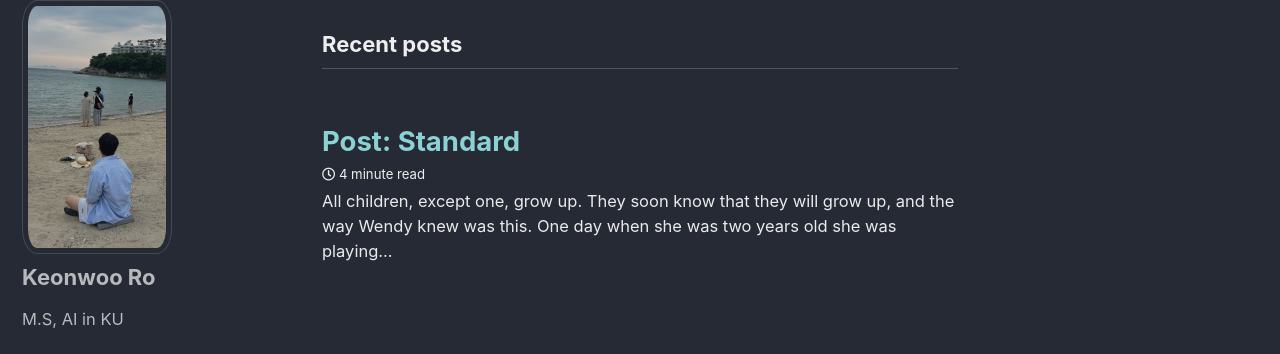
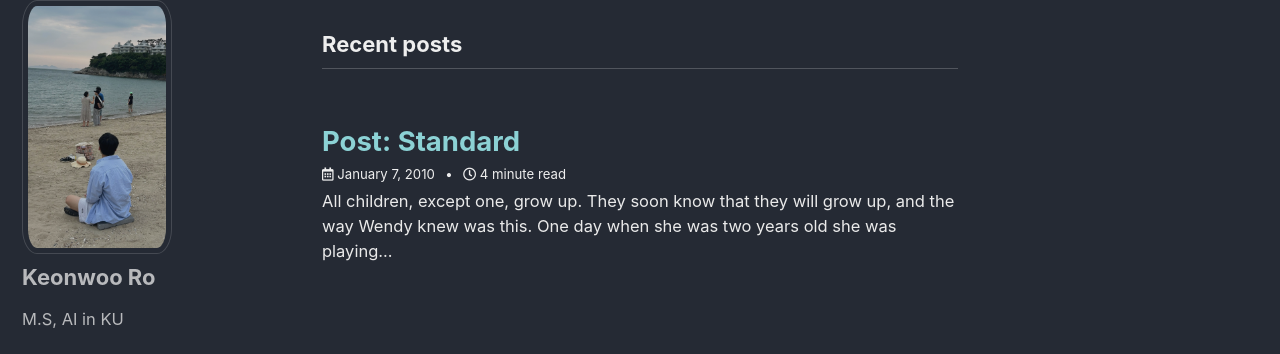
Before and after one commit to ro-ko/ro-ko.github.io, a Jekyll site: the page built from index.html, in a window 1280 px wide. Shown: the part 111-465 px from the top of the page. Built offline with Jekyll 4.4.1, drawn with Linux system fonts in a browser that asks for light colours; cached includes are drawn as plain includes; the list of posts is cut into pages by our own code.

Commit message:
show date in post

```diff
--- a/_config.yml
+++ b/_config.yml
@@ -301,6 +301,7 @@ defaults:
       layout: single
       author_profile: true
       read_time: true
+      show_date: true
       comments: true
       share: true
       related: true
```
